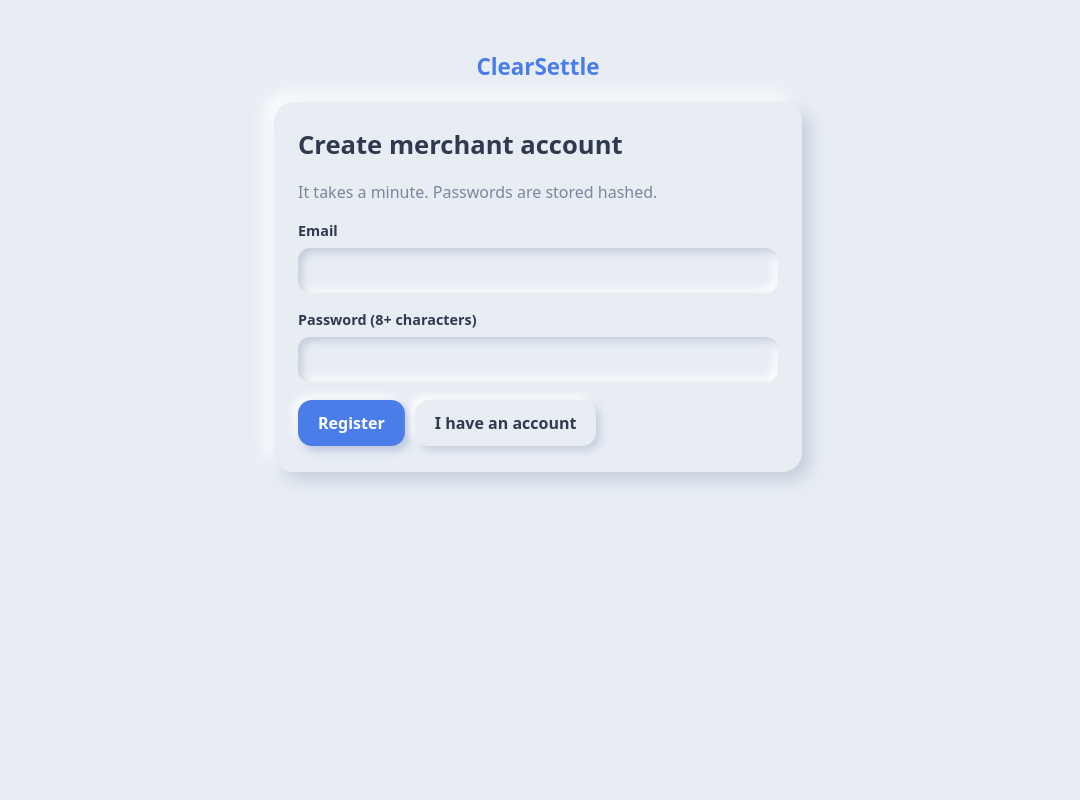
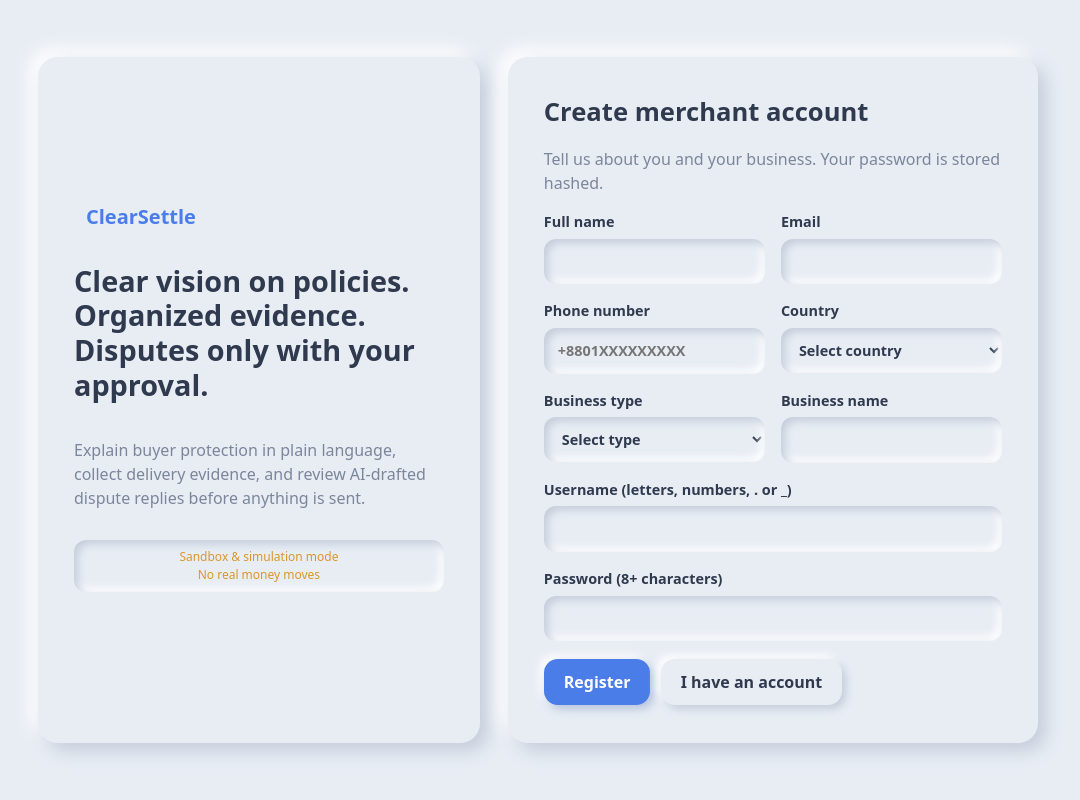
Before and after one commit to Iffeleen/ClearSettle-PYUSD, a Flask app: page /register in a window 1280 px wide. Shown: the whole page, without its empty margins (102-1182 px from the left). Run offline with Flask 3, Linux system fonts and the light colour scheme.

Commit message:
Separate unique username; login with username or email

```diff
--- a/app/routes/auth.py
+++ b/app/routes/auth.py
@@ -1,8 +1,13 @@
 from flask import Blueprint, render_template, request, redirect, url_for, flash, session
 from app.services import auth_service
 from app.utils import ratelimit
+from app.utils.choices import COUNTRIES, BUSINESS_TYPES
 
 auth_bp = Blueprint("auth", __name__)
+
+
+def _profile_from_form(form):
+    return {f: form.get(f, "").strip() for f in auth_service.PROFILE_FIELDS}
 
 
 @auth_bp.route("/register", methods=["GET", "POST"])
@@ -10,16 +15,28 @@ def register():
     if request.method == "POST":
         email = request.form.get("email", "").strip()
         password = request.form.get("password", "")
-        if "@" not in email:
+        profile = _profile_from_form(request.form)
+        username = request.form.get("username", "").strip()
+        problem = auth_service.validate_profile(profile) or auth_service.validate_username(username)
+        if "@" not in email or len(email) > 254:
             flash("Please enter a valid email address.")
+        elif problem:
+            flash(problem)
         elif len(password) < 8:
             flash("Password must be at least 8 characters.")
-        elif auth_service.create_merchant(email, password) is None:
+        elif auth_service.username_taken(username):
+            flash("That username is already taken. Please choose another.")
+        elif auth_service.create_merchant(email, password, profile, username) is None:
             flash("An account with this email already exists.")
         else:
             flash("Account created. Please log in.")
             return redirect(url_for("auth.login"))
-    return render_template("register.html")
+    return render_template(
+        "register.html",
+        form=request.form,
+        countries=COUNTRIES,
+        business_types=BUSINESS_TYPES,
+    )
 
 
 @auth_bp.route("/login", methods=["GET", "POST"])
@@ -34,7 +51,7 @@ def login():
         merchant = auth_service.authenticate_merchant(email, password)
         if merchant is None:
             ratelimit.record_failure(throttle_key)
-            flash("Invalid email or password.")
+            flash("Invalid username/email or password.")
         else:
             ratelimit.clear(throttle_key)
             session.clear()
@@ -46,5 +63,17 @@ def login():
 @auth_bp.route("/logout", methods=["POST"])
 def logout():
     session.clear()
-    flash("You have been logged out.")
+    flash("Log in with another account." if request.form.get("switch") == "1" else "You have been logged out.")
     return redirect(url_for("auth.login"))
+
+
+@auth_bp.app_context_processor
+def inject_current_merchant():
+    """Make the logged-in merchant available to every template (sidebar chip)."""
+    merchant_id = session.get("merchant_id")
+    if not merchant_id:
+        return {}
+    merchant = auth_service.get_merchant(merchant_id)
+    if merchant is None:
+        return {}
+    return {"current_merchant": auth_service.ensure_business_id(merchant)}
--- a/app/static/css/style.css
+++ b/app/static/css/style.css
@@ -145,3 +145,36 @@ td:last-child { border-radius: 0 12px 12px 0; }
   .sidebar { width: 100%; height: auto; position: static; }
   .kv { grid-template-columns: 1fr; }
 }
+
+/* ---------- standalone login / register ---------- */
+.auth-page { min-height: 100vh; display: grid; place-items: center; padding: 24px; }
+.auth-wrap { display: grid; grid-template-columns: 1fr 1.2fr; gap: 28px; width: 100%; max-width: 1000px; }
+.auth-brand, .auth-form { padding: 36px; }
+.auth-brand { display: flex; flex-direction: column; justify-content: center; gap: 14px; }
+.auth-brand h1 { font-size: 1.8rem; line-height: 1.2; }
+.row2 { display: grid; grid-template-columns: 1fr 1fr; gap: 0 16px; }
+@media (max-width: 820px) {
+  .auth-wrap { grid-template-columns: 1fr; }
+  .row2 { grid-template-columns: 1fr; }
+}
+
+/* ---------- profile chip in the sidebar ---------- */
+details.profile { position: relative; }
+.profile-chip {
+  list-style: none; display: flex; align-items: center; gap: 12px; padding: 10px 12px;
+  border-radius: 16px; background: var(--bg); box-shadow: var(--raised-sm); cursor: pointer;
+}
+.profile-chip::-webkit-details-marker { display: none; }
+details.profile[open] .profile-chip { box-shadow: var(--inset); }
+.avatar {
+  width: 42px; height: 42px; border-radius: 50%; display: grid; place-items: center;
+  font-weight: 700; color: var(--accent); box-shadow: var(--inset); flex-shrink: 0;
+}
+.who { display: flex; flex-direction: column; min-width: 0; }
+.who strong, .who small { overflow: hidden; text-overflow: ellipsis; white-space: nowrap; }
+.who small { color: var(--muted); font-size: .75rem; }
+.profile-menu { position: absolute; left: 0; right: 0; bottom: calc(100% + 12px); padding: 16px; z-index: 20; }
+.pm-row { display: flex; flex-direction: column; margin-bottom: 12px; font-size: .85rem; }
+.pm-row span { color: var(--muted); font-size: .72rem; text-transform: uppercase; letter-spacing: .06em; }
+.pm-row strong { word-break: break-all; }
+.profile-menu form { margin-top: 6px; }
--- /dev/null
+++ b/app/templates/auth_base.html
@@ -0,0 +1,27 @@
+<!doctype html>
+<html lang="en">
+<head>
+  <meta charset="utf-8">
+  <meta name="viewport" content="width=device-width, initial-scale=1">
+  <title>{% block title %}ClearSettle{% endblock %}</title>
+  <link rel="stylesheet" href="{{ url_for('static', filename='css/style.css') }}">
+</head>
+<body class="auth-page">
+  <div class="auth-wrap">
+    <section class="auth-brand neu">
+      <div class="brand">ClearSettle</div>
+      <h1>Clear vision on policies. Organized evidence. Disputes only with your approval.</h1>
+      <p class="muted">Explain buyer protection in plain language, collect delivery evidence, and review AI-drafted dispute replies before anything is sent.</p>
+      <div class="sandbox-tag">Sandbox &amp; simulation mode<br>No real money moves</div>
+    </section>
+    <section class="auth-form neu">
+      {% with messages = get_flashed_messages() %}
+        {% for message in messages %}
+          <p class="flash">{{ message }}</p>
+        {% endfor %}
+      {% endwith %}
+      {% block content %}{% endblock %}
+    </section>
+  </div>
+</body>
+</html>
--- a/app/templates/base.html
+++ b/app/templates/base.html
@@ -29,9 +29,24 @@
 
     <div class="spacer"></div>
     <div class="sandbox-tag">Sandbox &amp; simulation mode<br>No real money moves</div>
-    <form method="post" action="{{ url_for('auth.logout') }}">
-      <button type="submit" class="nav-btn">🚪 Log out</button>
-    </form>
+    {% if current_merchant %}
+    {% set dn = current_merchant.get('name') or current_merchant.email %}
+    <details class="profile">
+      <summary class="profile-chip">
+        <span class="avatar">{{ dn.split()[:2] | map('first') | join | upper }}</span>
+        <span class="who"><strong>{{ dn }}</strong><small>{{ current_merchant.email }}</small></span>
+      </summary>
+      <div class="profile-menu neu">
+        {% if current_merchant.username %}<div class="pm-row"><span>Username</span><strong>@{{ current_merchant.username }}</strong></div>{% endif %}
+        <div class="pm-row"><span>Business ID</span><strong>{{ current_merchant.business_id }}</strong></div>
+        <div class="pm-row"><span>Business</span><strong>{{ current_merchant.get('business_name') or '-' }}</strong></div>
+        <form method="post" action="{{ url_for('auth.logout') }}">
+          <button type="submit" name="switch" value="1" class="nav-btn">🔁 Switch account</button>
+          <button type="submit" class="nav-btn">🚪 Log out</button>
+        </form>
+      </div>
+    </details>
+    {% endif %}
   </aside>
   <main class="content">
 {% else %}
--- a/app/templates/login.html
+++ b/app/templates/login.html
@@ -1,11 +1,11 @@
-{% extends "base.html" %}
+{% extends "auth_base.html" %}
 {% block title %}Log in - ClearSettle{% endblock %}
 {% block content %}
 <h1>Merchant login</h1>
 <p class="muted">Welcome back. Log in to manage your orders.</p>
 <form method="post">
-  <label>Email
-    <input type="email" name="email" required>
+  <label>Username or email
+    <input type="text" name="email" required autofocus autocapitalize="none">
   </label>
   <label>Password
     <input type="password" name="password" required>
--- a/app/templates/register.html
+++ b/app/templates/register.html
@@ -1,11 +1,45 @@
-{% extends "base.html" %}
+{% extends "auth_base.html" %}
 {% block title %}Register - ClearSettle{% endblock %}
 {% block content %}
 <h1>Create merchant account</h1>
-<p class="muted">It takes a minute. Passwords are stored hashed.</p>
+<p class="muted">Tell us about you and your business. Your password is stored hashed.</p>
 <form method="post">
-  <label>Email
-    <input type="email" name="email" required>
+  <div class="row2">
+    <label>Full name
+      <input type="text" name="name" maxlength="100" value="{{ form.get('name', '') }}" required>
+    </label>
+    <label>Email
+      <input type="email" name="email" maxlength="254" value="{{ form.get('email', '') }}" required>
+    </label>
+  </div>
+  <div class="row2">
+    <label>Phone number
+      <input type="tel" name="phone" maxlength="20" placeholder="+8801XXXXXXXXX" value="{{ form.get('phone', '') }}" required>
+    </label>
+    <label>Country
+      <select name="country" required>
+        <option value="" disabled {{ 'selected' if not form.get('country') }}>Select country</option>
+        {% for c in countries %}
+        <option value="{{ c }}" {{ 'selected' if form.get('country') == c }}>{{ c }}</option>
+        {% endfor %}
+      </select>
+    </label>
+  </div>
+  <div class="row2">
+    <label>Business type
+      <select name="business_type" required>
+        <option value="" disabled {{ 'selected' if not form.get('business_type') }}>Select type</option>
+        {% for t in business_types %}
+        <option value="{{ t }}" {{ 'selected' if form.get('business_type') == t }}>{{ t }}</option>
+        {% endfor %}
+      </select>
+    </label>
+    <label>Business name
+      <input type="text" name="business_name" maxlength="100" value="{{ form.get('business_name', '') }}" required>
+    </label>
+  </div>
+  <label>Username (letters, numbers, . or _)
+    <input type="text" name="username" minlength="3" maxlength="30" autocapitalize="none" value="{{ form.get('username', '') }}" required>
   </label>
   <label>Password (8+ characters)
     <input type="password" name="password" minlength="8" required>
--- /dev/null
+++ b/app/utils/choices.py
@@ -0,0 +1,12 @@
+# Dropdown options for the merchant profile. The server checks against these
+# lists too, so a tampered form cannot save a value we did not offer.
+COUNTRIES = [
+    "Bangladesh", "India", "Pakistan", "Sri Lanka", "Nepal",
+    "United States", "United Kingdom", "Canada", "Australia",
+    "Singapore", "Malaysia", "United Arab Emirates", "Germany", "Other",
+]
+
+BUSINESS_TYPES = [
+    "Online retail", "Handmade & crafts", "Fashion & clothing",
+    "Electronics", "Food & grocery", "Digital products & services", "Other",
+]
```
Also changed, not shown: app/services/auth_service.py (+70 -2 lines).
